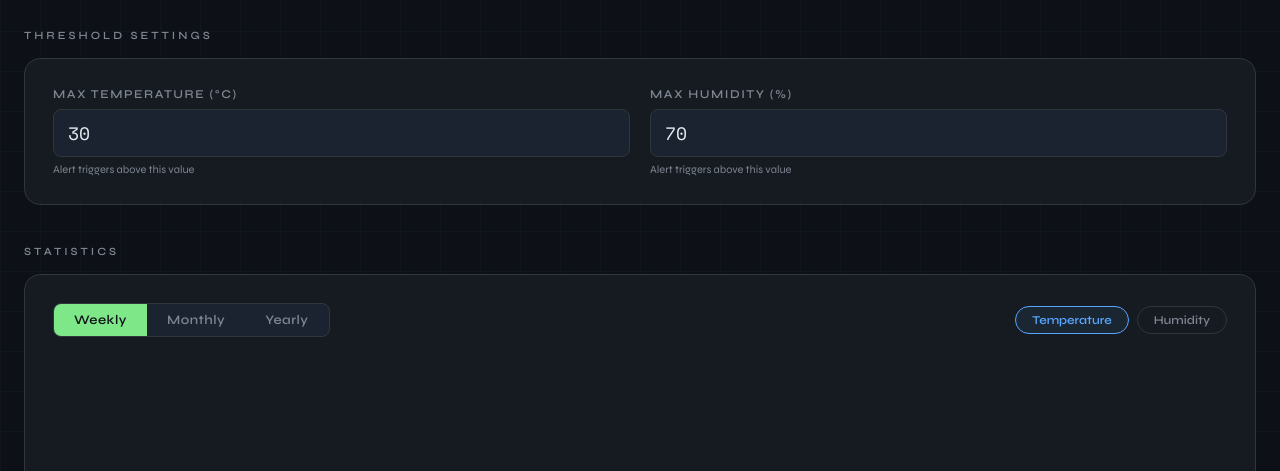
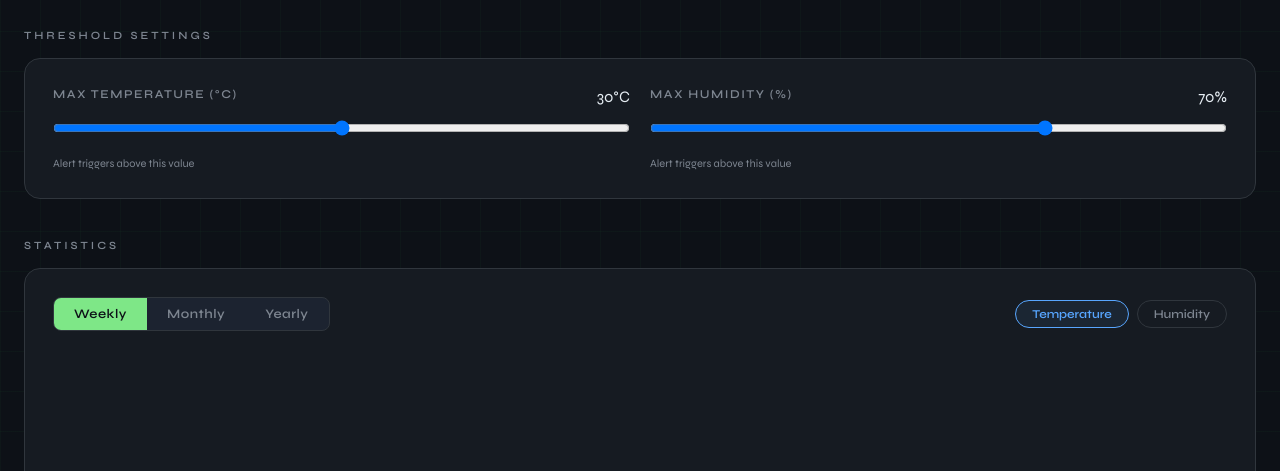
Before and after one commit to fabiowiljo10/Cropwarehouse, a plain HTML site: page index.html in a window 1280 px wide. Shown: the part 329-800 px from the top of the page. Drawn offline with nearby package versions, Linux system fonts and the light colour scheme; no server answers.

Commit message:
Update index.html

```diff
--- a/index.html
+++ b/index.html
@@ -41,12 +41,14 @@
       <div class="reading-card" id="tempCard">
         <div class="reading-label">Temperature</div>
         <div class="reading-value" id="tempValue">--<span class="reading-unit">°C</span></div>
+        <div class="progress-bar-bg"><div class="progress-bar-fill" id="tempBar"></div></div>
         <div class="reading-status" id="tempStatus">● Normal</div>
         <div class="reading-bg-icon">🌡️</div>
       </div>
       <div class="reading-card" id="humidCard">
         <div class="reading-label">Humidity</div>
         <div class="reading-value" id="humidValue">--<span class="reading-unit">%</span></div>
+        <div class="progress-bar-bg"><div class="progress-bar-fill" id="humidBar"></div></div>
         <div class="reading-status" id="humidStatus">● Normal</div>
         <div class="reading-bg-icon">💧</div>
       </div>
@@ -56,13 +58,19 @@
     <div class="threshold-section">
       <div class="threshold-grid">
         <div class="threshold-item">
-          <label>Max Temperature (°C)</label>
-          <input type="number" id="tempThreshold" value="30" min="0" max="100">
+          <div style="display: flex; justify-content: space-between;">
+            <label>Max Temperature (°C)</label>
+            <span id="tempSliderVal" class="slider-val">30°C</span>
+          </div>
+          <input type="range" id="tempThreshold" value="30" min="0" max="60" class="interactive-slider">
           <div class="threshold-hint">Alert triggers above this value</div>
         </div>
         <div class="threshold-item">
-          <label>Max Humidity (%)</label>
-          <input type="number" id="humidThreshold" value="70" min="0" max="100">
+          <div style="display: flex; justify-content: space-between;">
+            <label>Max Humidity (%)</label>
+            <span id="humidSliderVal" class="slider-val">70%</span>
+          </div>
+          <input type="range" id="humidThreshold" value="70" min="0" max="100" class="interactive-slider">
           <div class="threshold-hint">Alert triggers above this value</div>
         </div>
       </div>
```
